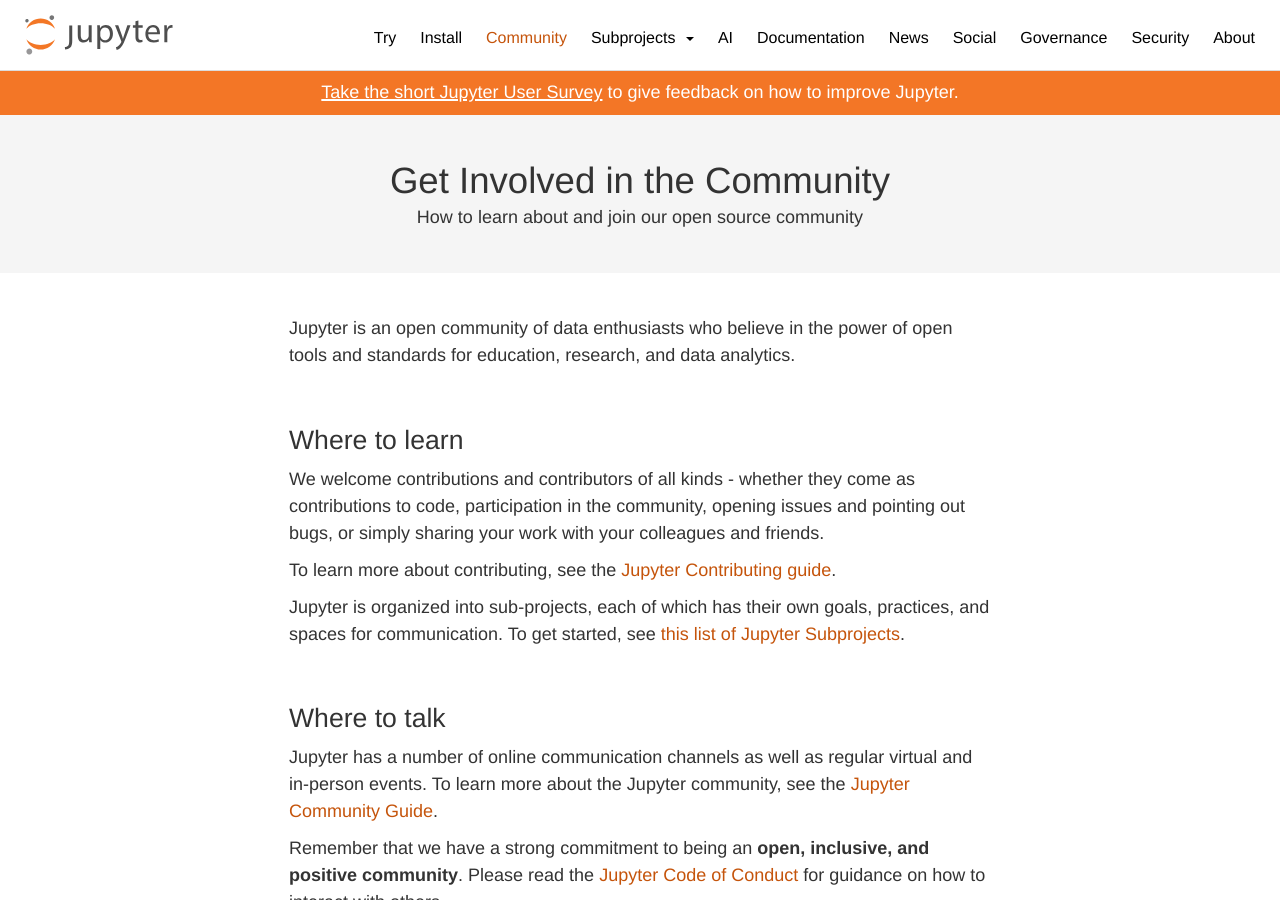
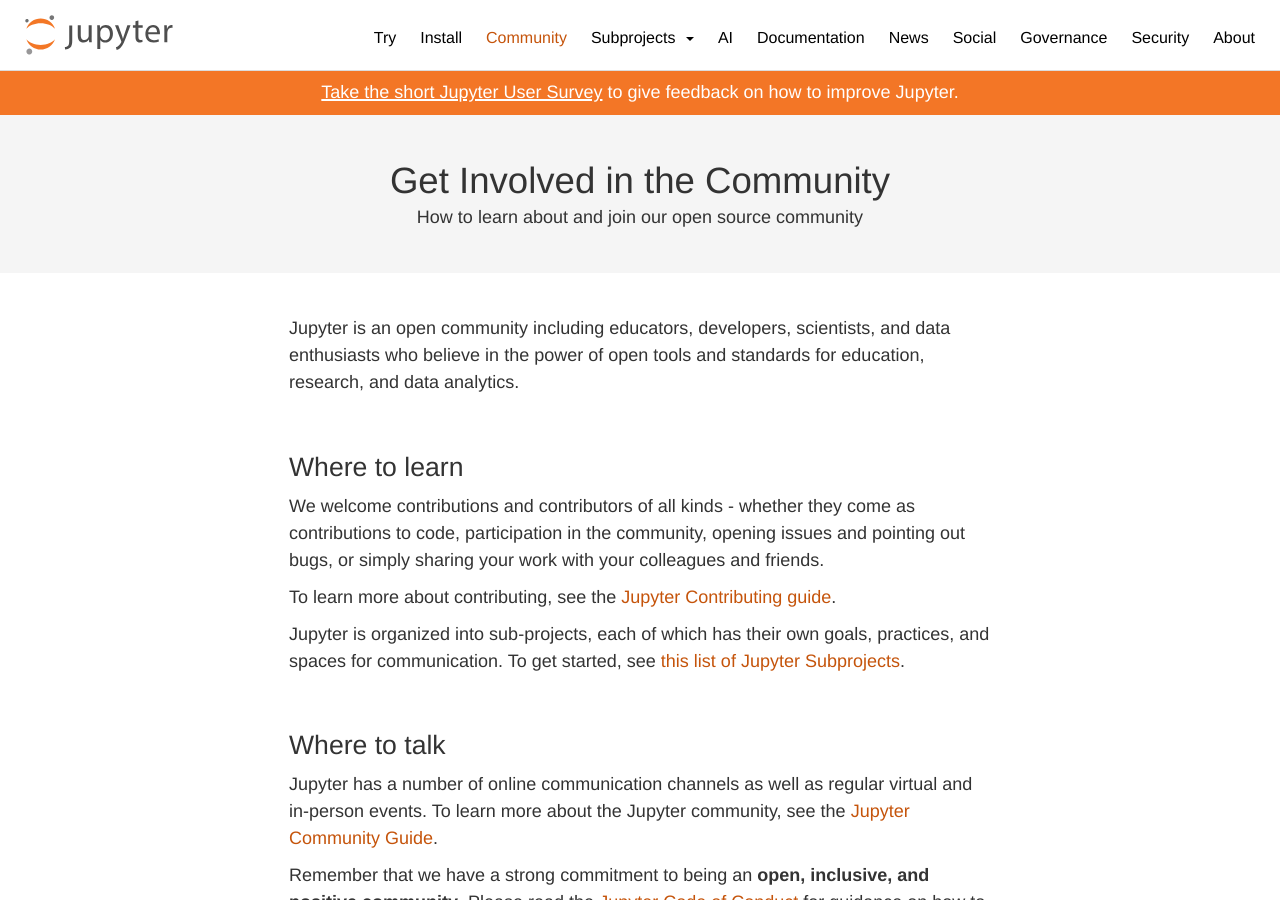
Before and after one commit to jupyter/jupyter.github.io, a Jekyll site: the page built from community.md, in a window 1280 px wide and 900 px high. Built offline with Jekyll 4.4.1, drawn with Linux system fonts in a browser that asks for light colours; comment, search, counter and statistics services are not loaded.

Commit message:
Make the opening statement a bit more broad

```diff
--- a/community.md
+++ b/community.md
@@ -27,7 +27,7 @@
     url: https://groups.google.com/forum/#!forum/jupyter
 ---
 
-Jupyter is an open community of data enthusiasts who believe in the power of open
+Jupyter is an open community including educators, developers, scientists, and data enthusiasts who believe in the power of open
 tools and standards for education, research, and data analytics.
 
 ## Where to learn
```
